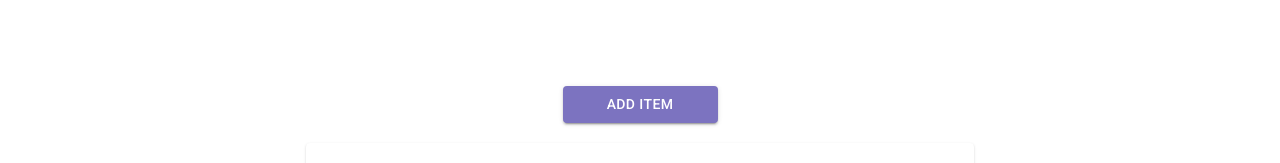
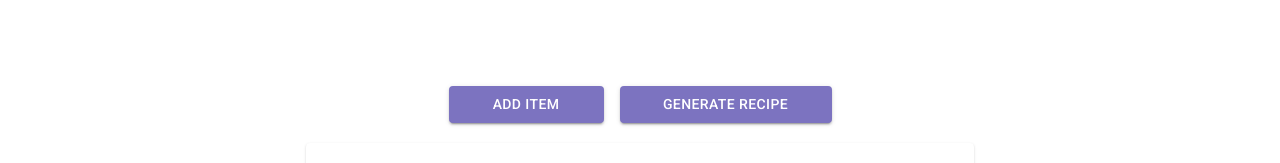
Before and after one commit to sairamsreejith0/Mypantry, a Next.js app: page / in a window 1280 px wide. Shown: the part 144-307 px from the top of the page. Built offline with nearby package versions, Linux system fonts and the light colour scheme; no server answers; the database is empty.

Commit message:
generate recipe added

```diff
--- a/app/page.js
+++ b/app/page.js
@@ -1,6 +1,6 @@
 "use client";
 import React, { useEffect, useState } from "react";
-import {db} from './firebase'
+import { db } from './firebase';
 import { collection, addDoc, getDocs, updateDoc, deleteDoc, doc } from "firebase/firestore";
 
 import "@fontsource/roboto/300.css";
@@ -26,6 +26,9 @@ import {
   InputBase,
   alpha,
   Modal,
+  Card,
+  CircularProgress,
+  CardContent
 } from "@mui/material";
 import { styled } from "@mui/material/styles";
 import SearchIcon from "@mui/icons-material/Search";
@@ -91,24 +94,64 @@ export default function Home() {
   const [searchItem, setSearchItem] = useState("");
   const [open, setOpen] = useState(false);
   const [quantity, setQuantity] = useState(1);
+  const [loading, setLoading] = useState(false);
 
-  const fetch = async()=>{
-    const records = await getDocs(collection(db,'inventory'));
-    const itemList = records.docs.map(doc=>({
+
+  // API related state
+  const [response, setResponse] = useState('');
+  const [itemnames, setItemNames] = useState([]);
+
+  const handleSubmit = async () => {
+    setLoading(true);
+    const names = items.map(item => item.name);
+    const itemNamesString = names.join(', ');
+
+    try {
+      const res = await fetch('/api/openrouter', {
+        method: 'POST',
+        headers: {
+          'Content-Type': 'application/json'
+        },
+        body: JSON.stringify({
+          content: `Give me two recipes using these ingredients: ${itemNamesString}. Please provide clear instructions and list all ingredients.`
+        })
+      });
+
+      if (!res.ok) {
+        throw new Error(`HTTP error! status: ${res.status}`);
+      }
+
+      const data = await res.json();
+      console.log(data);
+      if (data.choices && data.choices.length > 0) {
+        setResponse(data.choices[0].message.content);
+      } else {
+        setResponse("No recipes found.");
+      }
+    } catch (error) {
+      console.error('Error:', error);
+      setResponse(`Error: ${error.message}`);
+    }
+    finally{
+      setLoading(false);
+    }
+  };
+
+  const fetchItems = async () => {
+    const records = await getDocs(collection(db, 'inventory'));
+    const itemList = records.docs.map(doc => ({
       id: doc.id,
       ...doc.data()
-
     }));
+    console.log(itemList);
     setItems(itemList);
   };
 
-
-  useEffect(()=>{
-    fetch();
-  },[]);
+  useEffect(() => {
+    fetchItems();
+  }, []);
 
   const handleOpen = (index = null) => {
-    console.log(process.env.NEXT_PUBLIC_FIREBASE_API_KEY);
     if (index !== null) {
       setNewItem(items[index].name);
       setQuantity(items[index].quantity);
@@ -140,11 +183,10 @@ export default function Home() {
         } catch (error) {
           console.error("Error updating document:", error);
         }
-      }
-      else if (editIndex !== null) {
+      } else if (editIndex !== null) {
         console.log("Editing item...");
         const updatedItems = items.map((item, index) =>
-          index === editIndex ? {id:items[editIndex].id, name: newItem, quantity } : item
+          index === editIndex ? { id: items[editIndex].id, name: newItem, quantity } : item
         );
         setItems(updatedItems);
 
@@ -180,12 +222,11 @@ export default function Home() {
 
   const handleDeleteClick = async (index) => {
     console.log("deleting");
-    await deleteDoc(doc(db,'inventory',items[index].id));
+    await deleteDoc(doc(db, 'inventory', items[index].id));
     console.log("deleted");
     const newItems = [...items];
     newItems.splice(index, 1);
     setItems(newItems);
-
   };
 
   const handleEditClick = (index) => {
@@ -260,8 +301,30 @@ export default function Home() {
               >
                 Add Item
               </Button>
+
+            </Grid>
+            <Grid item xs={12} md={4}>
+              <Button
+                variant="contained"
+                fullWidth
+                onClick={() => handleSubmit()}
+                sx={{
+                  bgcolor: "#7C73C0",
+                  "&:hover": {
+                    bgcolor: "#7C73C0",
+                  },
+                }}
+              >
+               Generate Recipe
+              </Button>
+
             </Grid>
           </Grid>
+          {loading && (
+          <Box display="flex" justifyContent="center" sx={{ mt: 4 }}>
+            <CircularProgress />
+          </Box>
+        )}
 
           <TableContainer component={Paper} style={{ marginTop: 20 }}>
             <Table aria-label="simple table">
@@ -311,6 +374,21 @@ export default function Home() {
               </TableBody>
             </Table>
           </TableContainer>
+
+          {response && (
+            <Box sx={{ mt: 4 }}>
+              <Typography variant="h5" component="h2">
+                Response
+              </Typography>
+              <Card>
+                <CardContent>
+                  <Typography variant="body1">
+                    {typeof response === 'string' ? response : JSON.stringify(response, null, 2)}
+                  </Typography>
+                </CardContent>
+              </Card>
+            </Box>
+          )}
         </Box>
       </Box>
 
--- /dev/null
+++ b/pages/api/openrouter.js
@@ -0,0 +1,40 @@
+// pages/api/openrouter.js
+
+export default async function handler(req, res) {
+    const { OPENROUTER_API_KEY } = process.env;
+
+    if (req.method === 'POST') {
+        const { content } = req.body;
+        const body = JSON.stringify({
+            model: "openai/gpt-4",
+            messages: [
+                { role: "user", content: content }
+            ],
+            max_tokens: 400
+        });
+
+        try {
+            const response = await fetch("https://openrouter.ai/api/v1/chat/completions", {
+                method: "POST",
+                headers: {
+                    "Authorization": `Bearer ${OPENROUTER_API_KEY}`,
+                    "Content-Type": "application/json"
+                },
+                body: body
+            });
+
+            if (!response.ok) {
+                throw new Error(`HTTP error! status: ${response.status}`);
+            }
+
+            const data = await response.json();
+            res.status(200).json(data);
+        } catch (error) {
+            console.error("Error:", error);
+            res.status(500).json({ error: "Internal Server Error" });
+        }
+    } else {
+        res.setHeader('Allow', ['POST']);
+        res.status(405).end(`Method ${req.method} Not Allowed`);
+    }
+}
```
